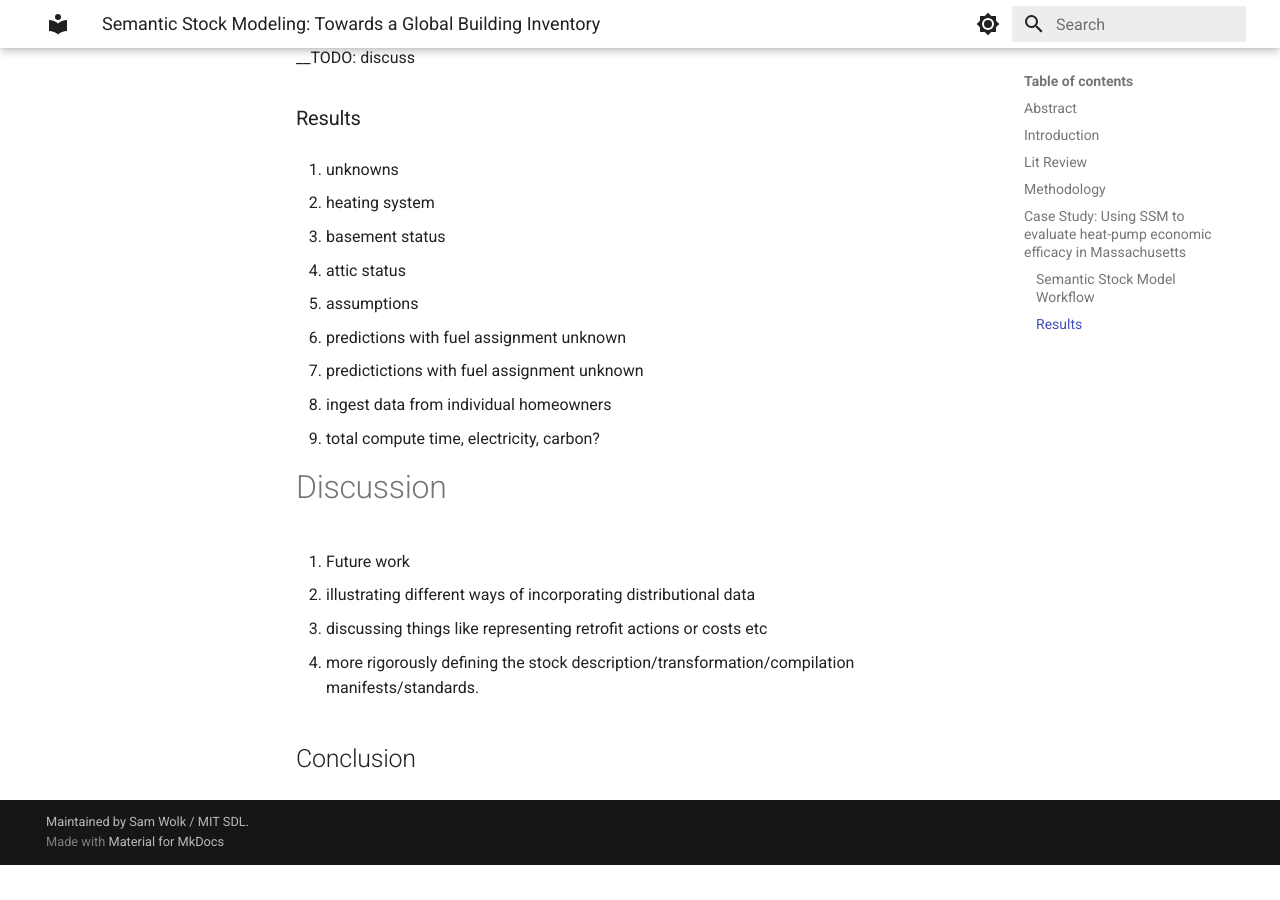
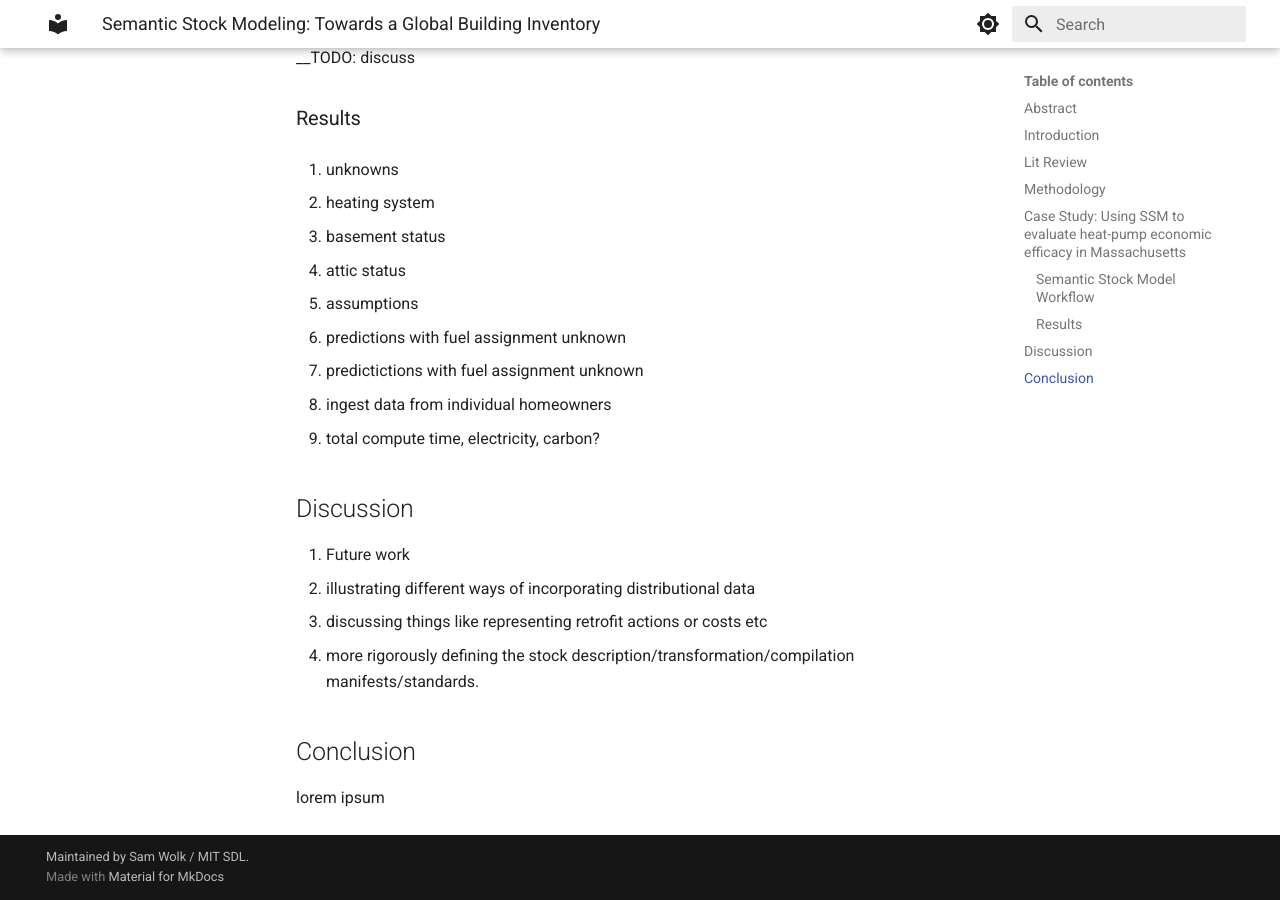
Before and after one commit to szvsw/semantic-ubems, an MkDocs documentation site: the page built from docs/outline.md, in a window 1280 px wide and 900 px high, scrolled down 8435 px. Built offline with MkDocs 1.6.1 and Material for MkDocs 9.7.7, drawn with Linux system fonts in a browser that asks for light colours; before the commit the page ends 9300 px from its top, so only the background shows below that.

Commit message:
update outline text

```diff
--- a/docs/outline.md
+++ b/docs/outline.md
@@ -222,7 +222,7 @@ This information in conjunction with the base datasets is sufficient to construc
 1. ingest data from individual homeowners
 1. total compute time, electricity, carbon?
 
-# Discussion
+## Discussion
 
 1. Future work
    1. illustrating different ways of incorporating distributional data
@@ -230,3 +230,5 @@ This information in conjunction with the base datasets is sufficient to construc
    1. more rigorously defining the stock description/transformation/compilation manifests/standards.
 
 ## Conclusion
+
+lorem ipsum
```
